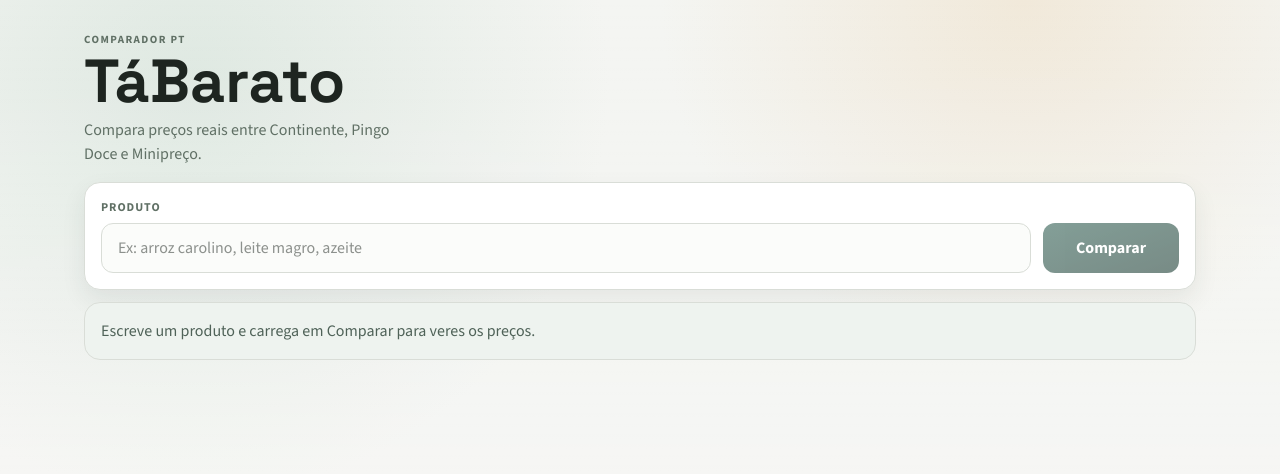
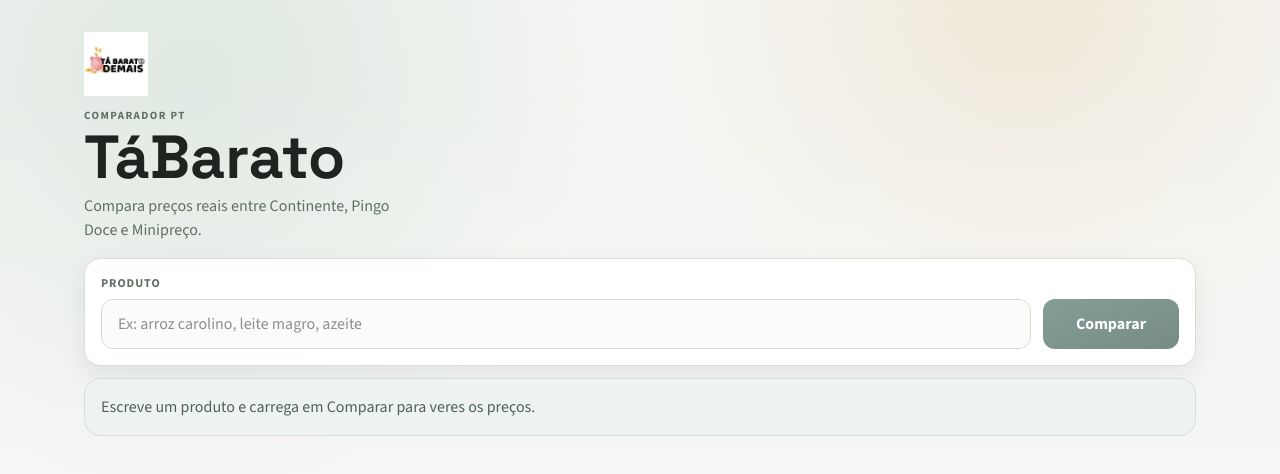
Before and after one commit to Gavino2003/ta-barato, a Next.js app: page / in a window 1280 px wide. Shown: the top 474 px of the page. Built offline with nearby package versions, Linux system fonts and the light colour scheme.

Commit message:
feat(ui): add logo to header

```diff
--- a/app/page.js
+++ b/app/page.js
@@ -75,6 +75,9 @@
       <div className="pointer-events-none fixed inset-0 bg-gradient-to-b from-transparent to-white/30" />
       <section className="relative z-10 mx-auto max-w-6xl px-4 pt-5 pb-12 sm:px-5 sm:pt-8 sm:pb-16">
         <header className="mb-4">
+          <div className="mb-3">
+            <img src="/logo.jpg" alt="TáBarato Logo" className="h-16 w-auto" />
+          </div>
           <p className="m-0 text-[11px] font-bold tracking-[0.13em] text-[#607065]">COMPARADOR PT</p>
           <h1 className="m-0 mt-1 text-[clamp(2rem,9vw,3.8rem)] leading-[0.95] font-extrabold [font-family:var(--font-heading)]">TáBarato</h1>
           <p className="mt-2 max-w-[40ch] text-[#607065]">Compara preços reais entre Continente, Pingo Doce e Minipreço.</p>
```
Also changed, not shown: logo.jpg (added), public/logo.jpg (added).
